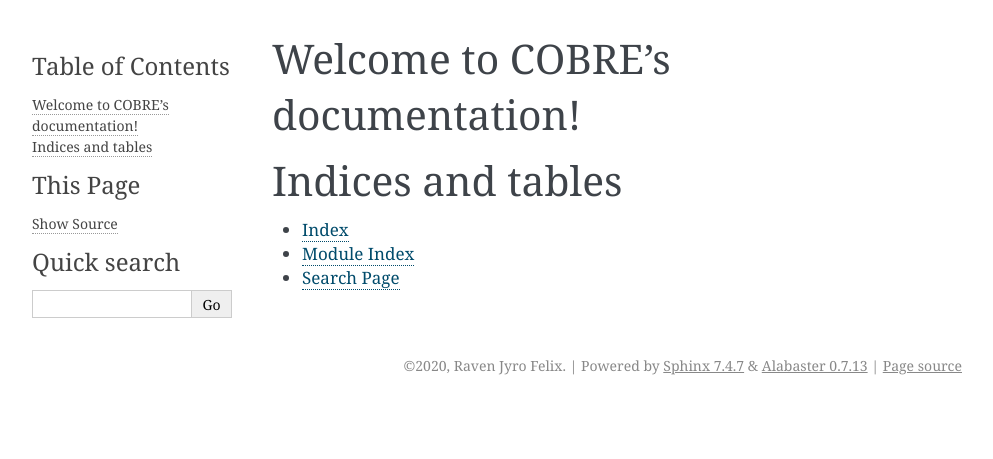
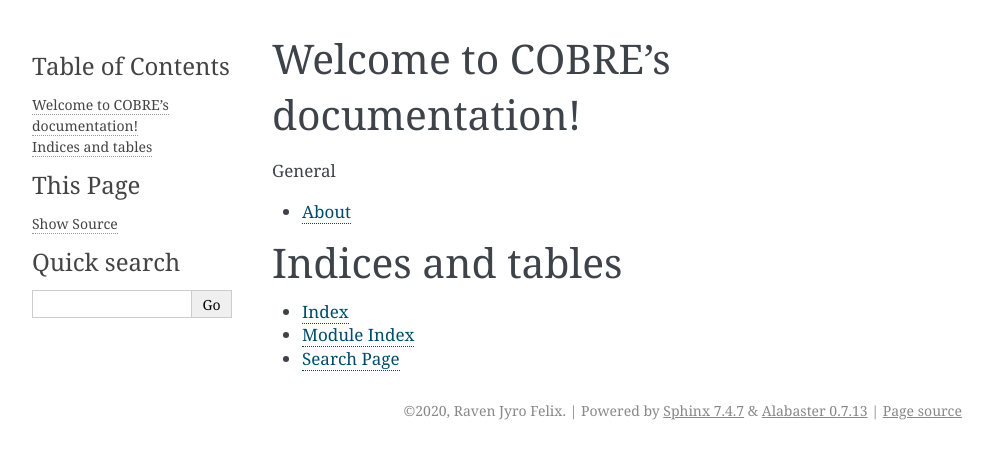
Before and after one commit to RavenJFelix/COBRE, a Sphinx documentation site: the page built from docs/source/index.rst, in a window 1280 px wide. Shown: the top 459 px of the page, without its empty margins (148-1141 px from the left). Built offline with Sphinx 7.4.7, drawn with Linux system fonts in a browser that asks for light colours.

Commit message:
Add about into index

```diff
--- a/docs/source/index.rst
+++ b/docs/source/index.rst
@@ -7,8 +7,11 @@ Welcome to COBRE's documentation!
 =================================
 
 .. toctree::
-   :maxdepth: 2
-   :caption: Contents:
+   :maxdepth: 1
+   :caption: General
+   :name: sec-general
+
+   about/index
 
 
 
```
